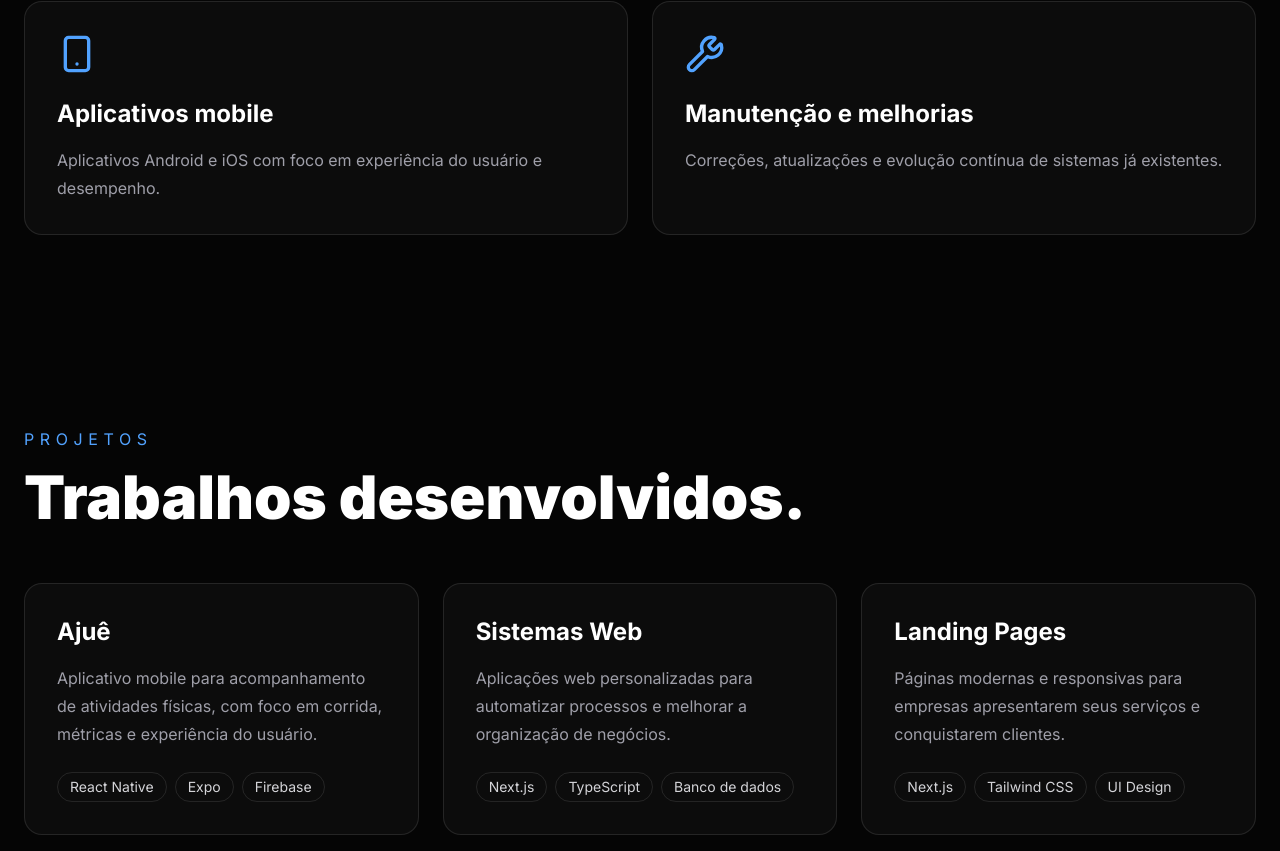
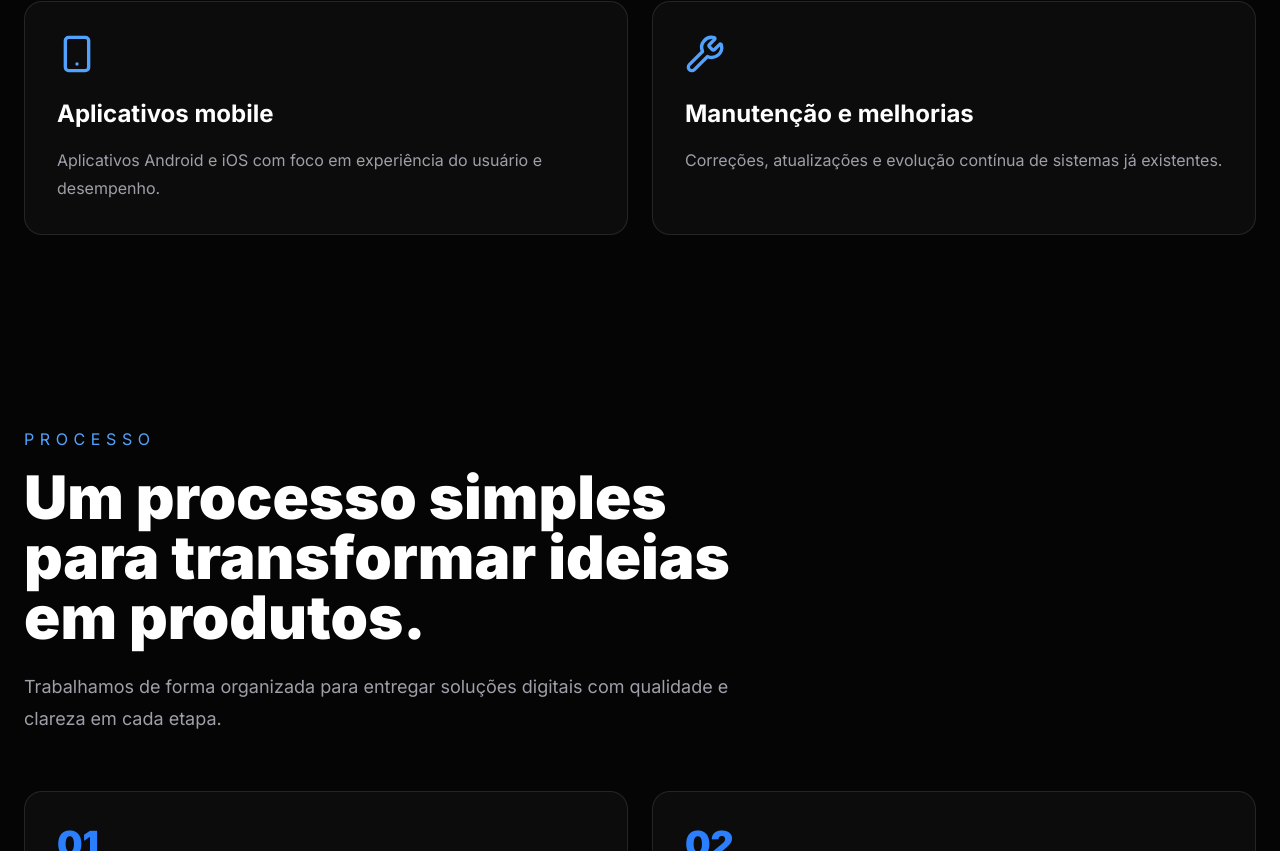
Before and after one commit to kaiquemacieira/PortfolioKaMacieira, a Next.js app: page / in a window 1280 px wide. Shown: the part 1949-2800 px from the top of the page. Built offline with nearby package versions, Linux system fonts and the light colour scheme.

Commit message:
Adiciona seção de processo e melhora navegação

```diff
--- a/app/page.tsx
+++ b/app/page.tsx
@@ -2,6 +2,7 @@ import Header from "@/components/Header";
 import Hero from "@/components/sections/Hero";
 import About from "@/components/sections/About";
 import Services from "@/components/sections/Services";
+import Process from "@/components/sections/Process";
 import Projects from "@/components/sections/Projects";
 import Contact from "@/components/sections/Contact";
 
@@ -12,6 +13,7 @@ export default function Home() {
       <Hero />
       <About />
       <Services />
+      <Process />
       <Projects />
       <Contact />
     </main>
--- a/components/Header.tsx
+++ b/components/Header.tsx
@@ -6,6 +6,7 @@ export default function Header() {
   return (
     <header className="fixed top-0 left-0 right-0 z-50 border-b border-white/10 bg-[#050505]/80 backdrop-blur-md">
       <div className="mx-auto flex h-20 max-w-7xl items-center justify-between px-6">
+
         <a
           href="#home"
           className="text-2xl font-bold tracking-tight transition hover:text-blue-400"
@@ -14,26 +15,48 @@ export default function Header() {
         </a>
 
         <nav className="hidden items-center gap-10 md:flex">
-          <a href="#about" className="transition hover:text-blue-400">
+
+          <a
+            href="#about"
+            className="transition hover:text-blue-400"
+          >
             Sobre
           </a>
 
-          <a href="#services" className="transition hover:text-blue-400">
+          <a
+            href="#services"
+            className="transition hover:text-blue-400"
+          >
             Serviços
           </a>
 
-          <a href="#projects" className="transition hover:text-blue-400">
+          <a
+            href="#process"
+            className="transition hover:text-blue-400"
+          >
+            Processo
+          </a>
+
+          <a
+            href="#projects"
+            className="transition hover:text-blue-400"
+          >
             Projetos
           </a>
 
-          <a href="#contact" className="transition hover:text-blue-400">
+          <a
+            href="#contact"
+            className="transition hover:text-blue-400"
+          >
             Contato
           </a>
+
         </nav>
 
         <button className="md:hidden">
           <Menu size={28} />
         </button>
+
       </div>
     </header>
   );
--- /dev/null
+++ b/components/sections/Process.tsx
@@ -0,0 +1,80 @@
+const steps = [
+  {
+    number: "01",
+    title: "Entendemos sua ideia",
+    description:
+      "Conversamos sobre seus objetivos, necessidades e o problema que precisa resolver.",
+  },
+  {
+    number: "02",
+    title: "Planejamos a solução",
+    description:
+      "Definimos as melhores tecnologias, etapas e estratégias para o projeto.",
+  },
+  {
+    number: "03",
+    title: "Desenvolvemos o produto",
+    description:
+      "Criamos uma solução moderna, rápida e preparada para crescer.",
+  },
+  {
+    number: "04",
+    title: "Entregamos e evoluímos",
+    description:
+      "Publicamos o projeto e continuamos ajudando com melhorias quando necessário.",
+  },
+];
+
+export default function Process() {
+  return (
+    <section
+      id="process"
+      className="bg-[#050505] py-24"
+    >
+      <div className="mx-auto max-w-7xl px-6">
+
+        <div className="max-w-3xl">
+          <p className="uppercase tracking-[0.35em] text-blue-400">
+            Processo
+          </p>
+
+          <h2 className="mt-4 text-4xl font-black md:text-6xl">
+            Um processo simples para transformar ideias em produtos.
+          </h2>
+
+          <p className="mt-6 text-lg leading-8 text-zinc-400">
+            Trabalhamos de forma organizada para entregar soluções
+            digitais com qualidade e clareza em cada etapa.
+          </p>
+        </div>
+
+
+        <div className="mt-14 grid gap-6 md:grid-cols-2">
+
+          {steps.map((step) => (
+            <div
+              key={step.number}
+              className="rounded-2xl border border-white/10 bg-white/[0.03] p-8"
+            >
+
+              <span className="text-4xl font-black text-blue-500">
+                {step.number}
+              </span>
+
+              <h3 className="mt-6 text-2xl font-bold">
+                {step.title}
+              </h3>
+
+              <p className="mt-4 leading-7 text-zinc-400">
+                {step.description}
+              </p>
+
+            </div>
+          ))}
+
+        </div>
+
+      </div>
+    </section>
+  );
+}
```
